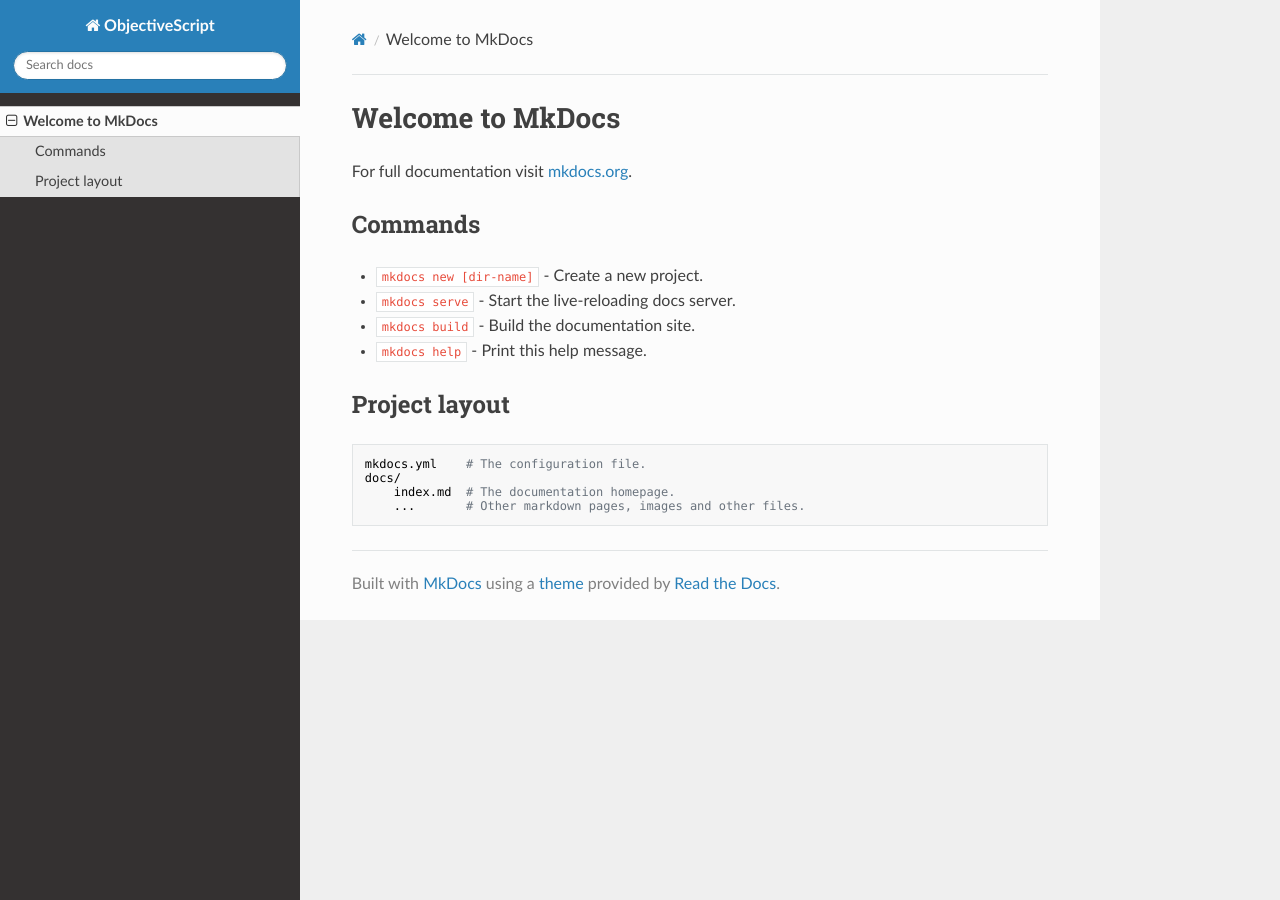
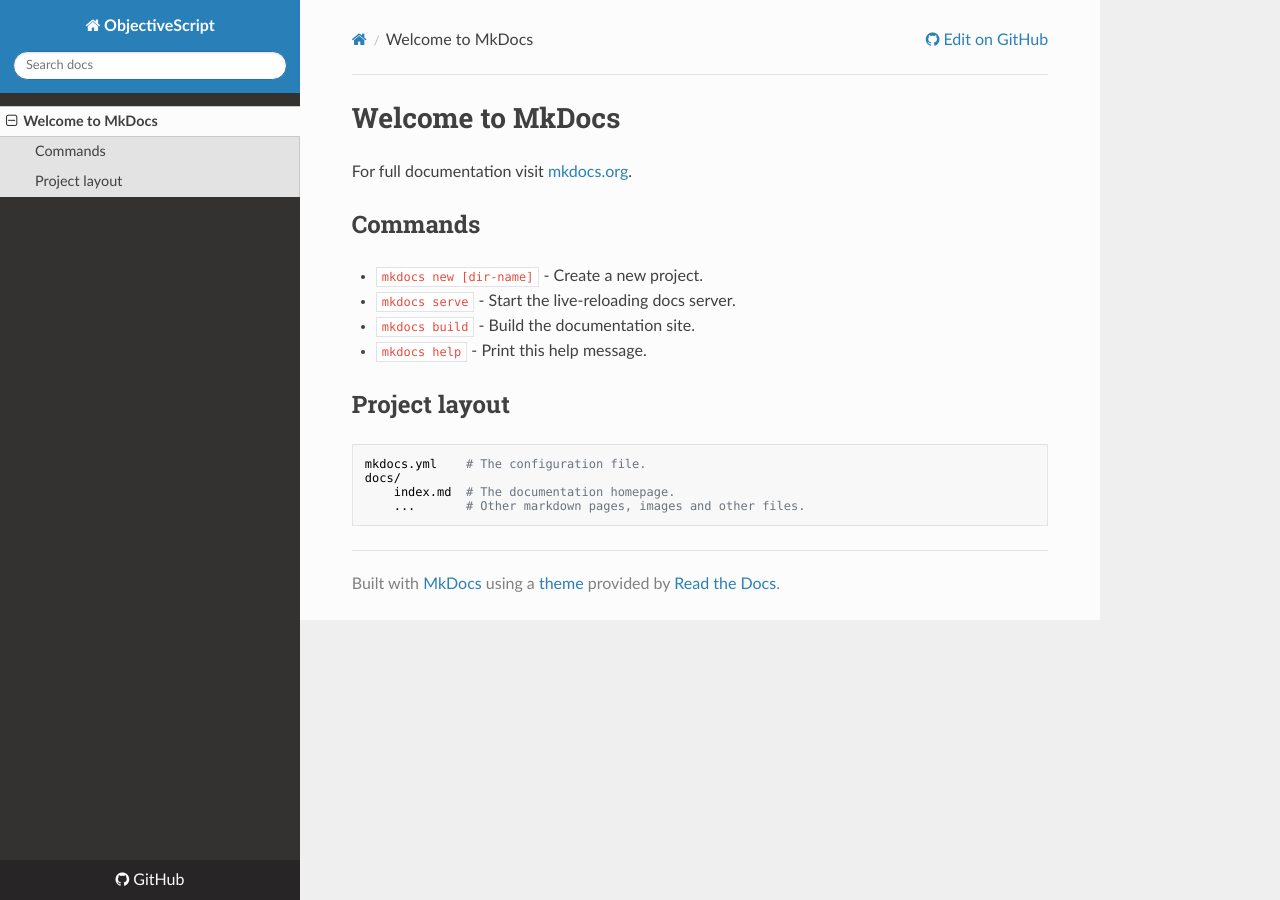
Before and after one commit to SuperchargeApp/objs-docs, an MkDocs documentation site: the page built from docs/index.md, in a window 1280 px wide. Built offline with MkDocs 1.6.1, drawn with Linux system fonts in a browser that asks for light colours; nearby versions of some CDN libraries; part of the change alters nothing that is shown.

```diff
--- a/mkdocs.yml
+++ b/mkdocs.yml
@@ -1,2 +1,4 @@
 site_name: ObjectiveScript
+site_url: https://objs.dev
+repo_url: https://github.com/kabiroberai/objs-docs
 theme: readthedocs
```
Also changed, not shown: 1 other file.
